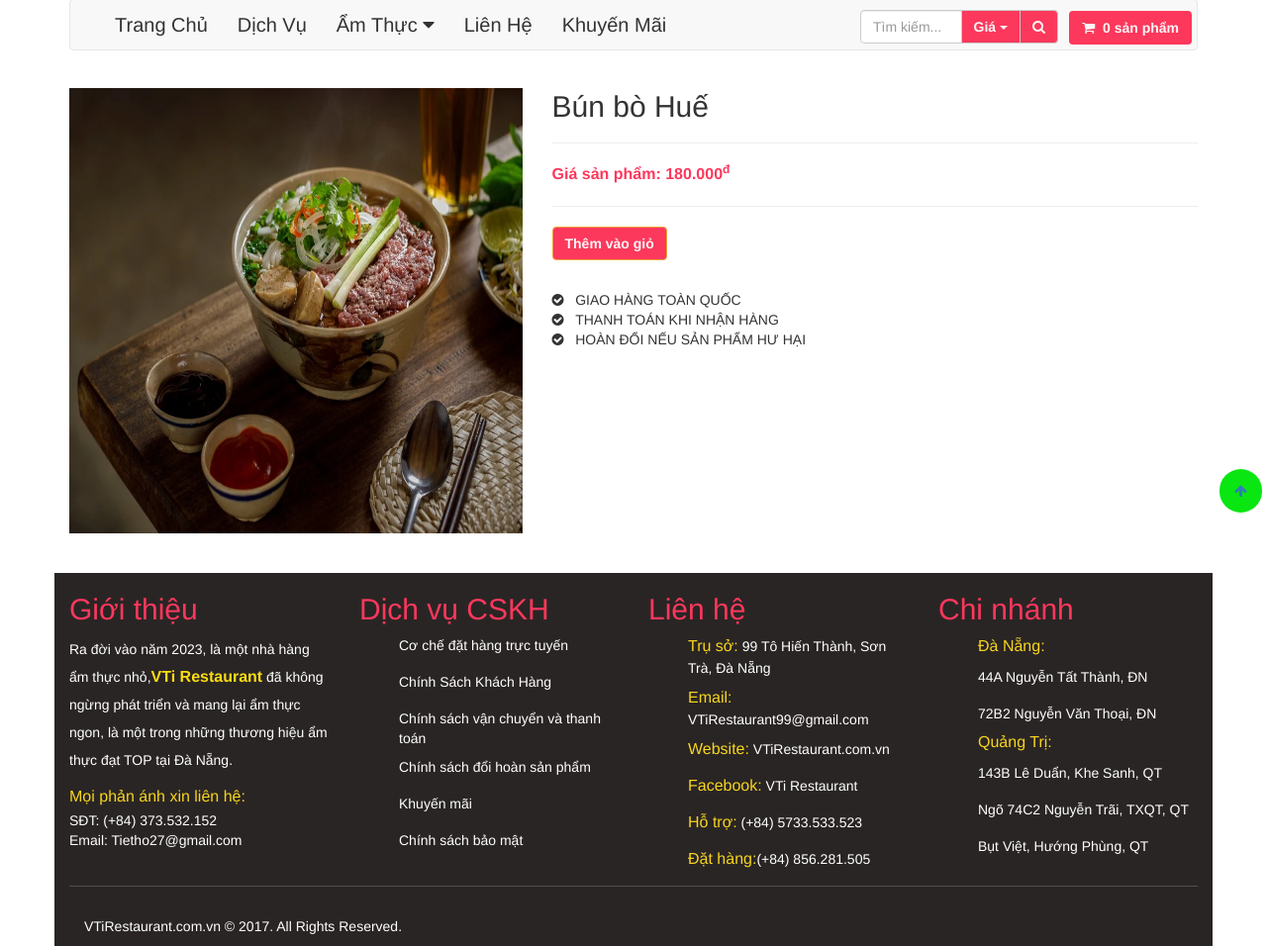
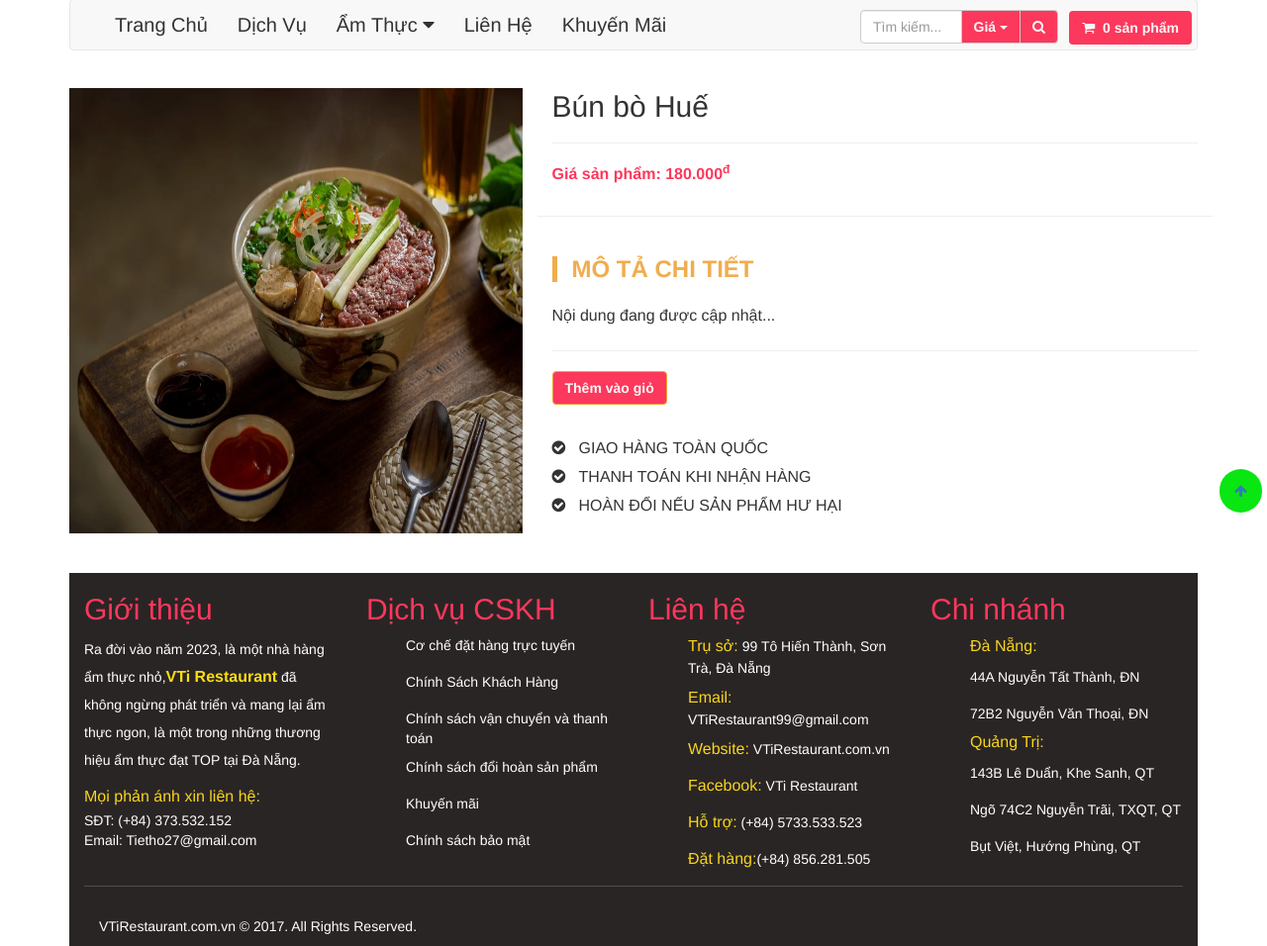
Before and after one commit to vti0209/Nhahang_VTi, a PHP site: page /detail.php?id=1 in a window 1280 px wide. Shown: the part 272-1228 px from the top of the page at 99% size. Run offline with PHP 8.4, Linux system fonts and the light colour scheme; data comes from the database, SQL or seed files in the repository; some libraries are stand-ins or nearby versions.

Commit message:
Hoàn chỉnh1

```diff
--- a/detail.php
+++ b/detail.php
@@ -84,6 +84,16 @@
                                     <?php
                                         }
                                     ?>
+                                     <div class="row" style="margin-top: 30px; border-top: 1px solid #eee; padding-top: 20px;">
+                                     <div class="col-md-12">
+                                    <h3 style="color: #f0ad4e; font-weight: bold; border-left: 5px solid #f0ad4e; padding-left: 15px;">
+                                        MÔ TẢ CHI TIẾT
+                                    </h3>
+                                    <div class="description-content" style="line-height: 1.8; font-size: 16px; margin-top: 20px;">
+                                        <?php
+                                            // Hiển thị nội dung từ cột 'description' trong database
+                                            echo !empty($row['description']) ? nl2br($row['description']) : "Nội dung đang được cập nhật...";
+                                        ?>
                                     <hr>
                                     <div class="button-order">
                                         <div class="row">
@@ -100,11 +110,13 @@
                                         </div>
                                     </div>
 
+
                                     <p style="padding-top: 30px;">
                                         <span class ="fa fa-check-circle"></span>&nbsp;&nbsp;&nbsp;GIAO HÀNG TOÀN QUỐC<br>
                                         <span class ="fa fa-check-circle"></span> &nbsp;&nbsp;THANH TOÁN KHI NHẬN HÀNG<br>
                                         <span class ="fa fa-check-circle"></span>&nbsp;&nbsp; HOÀN ĐỔI NẾU SẢN PHẨM HƯ HẠI
                                     </p>
+
                                 </div><!-- /.col -->
                                 <!-- // Thông tin sản phẩm -->
                             </div><!-- /.row -->
```
